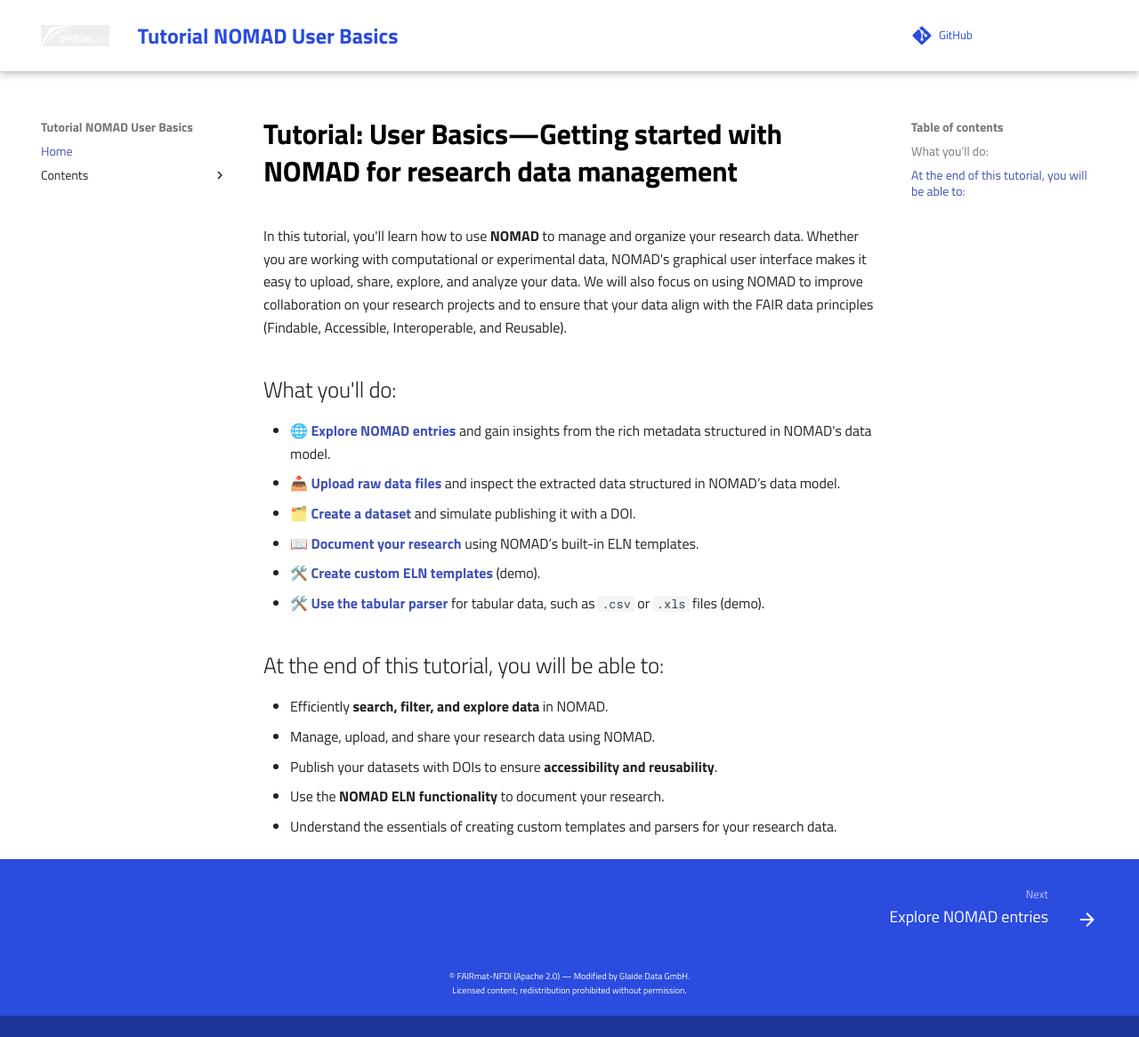
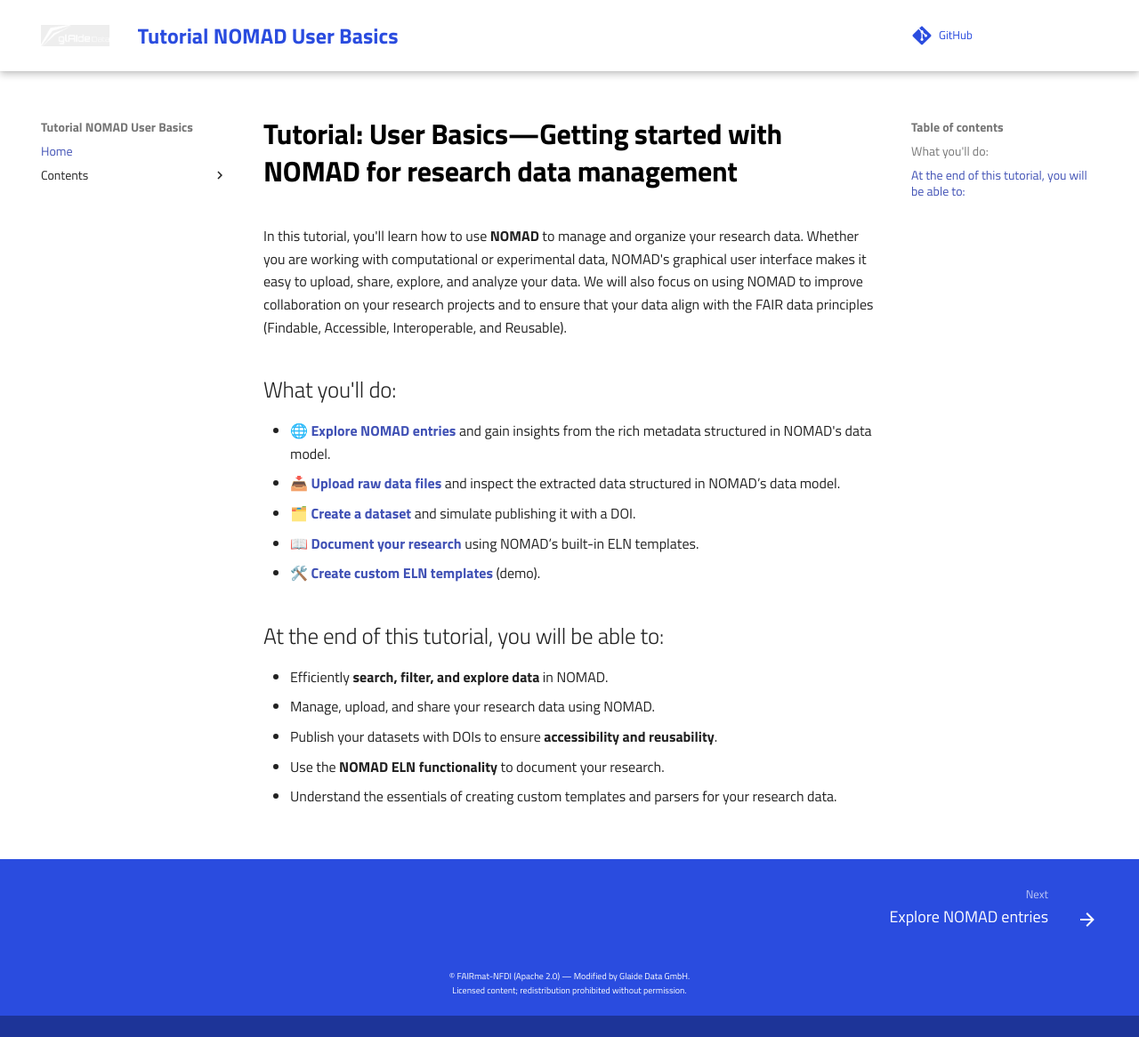
Before and after one commit to glaidedata/nomad-development-workshop-pages, an MkDocs documentation site: the page built from docs/index.md, in a window 1280 px wide and 1166 px high. Shown: the whole window at 89% size. Built offline with MkDocs 1.6.1 and Material for MkDocs 9.7.7, drawn with Linux system fonts in a browser that asks for light colours; comment, search, counter and statistics services are not loaded.

Commit message:
commented our tabular parser section

```diff
--- a/docs/index.md
+++ b/docs/index.md
@@ -9,7 +9,7 @@
 - 🗂️ [**Create a dataset**](https://fairmat-nfdi.github.io/FAIRmat-tutorial-16/T16_5/T16_5_create_a_dataset.html) and simulate publishing it with a DOI.
 - 📖 [**Document your research**](https://fairmat-nfdi.github.io/FAIRmat-tutorial-16/T16_6/T16_6_document_your_research.html) using NOMAD’s built-in ELN templates.
 - 🛠️ [**Create custom ELN templates**](https://fairmat-nfdi.github.io/FAIRmat-tutorial-16/T16_7/T16_7_create_custom_eln_templates.html) (demo).
-- 🛠️ [**Use the tabular parser**](https://fairmat-nfdi.github.io/FAIRmat-tutorial-16/T16_8/T16_8_write_a_custom_parser.html) for tabular data, such as `.csv` or `.xls` files (demo).
+<!-- - 🛠️ [**Use the tabular parser**](https://fairmat-nfdi.github.io/FAIRmat-tutorial-16/T16_8/T16_8_write_a_custom_parser.html) for tabular data, such as `.csv` or `.xls` files (demo). -->
 
 ## At the end of this tutorial, you will be able to:
 - Efficiently **search, filter, and explore data** in NOMAD.
--- a/mkdocs.yml
+++ b/mkdocs.yml
@@ -8,14 +8,14 @@
 nav:
   - Home: index.md
   - Contents:
-#      - Search and Filter: T16_1/T16_1_search_and_filter.md
+      # - Search and Filter: T16_1/T16_1_search_and_filter.md
       - Explore NOMAD entries: T16_2/T16_2_explore_data_records.md
       - Upload Raw Data Files: T16_3/T16_3_upload_raw_data_files.md
 #      - Visualize Your Data: T16_4/T16_4_visualize_your_data.md
       - Create a Dataset: T16_5/T16_5_create_a_dataset.md
       - Document Your Research: T16_6/T16_6_document_your_research.md
       - Create Custom ELN Templates: T16_7/T16_7_create_custom_eln_templates.md
-      - Use Tabular Parser: T16_8/T16_8_write_a_custom_parser.md
+      # - Use Tabular Parser: T16_8/T16_8_write_a_custom_parser.md
 
 plugins:
  - search
```
Also changed, not shown: README.md (+1 -1 lines).
